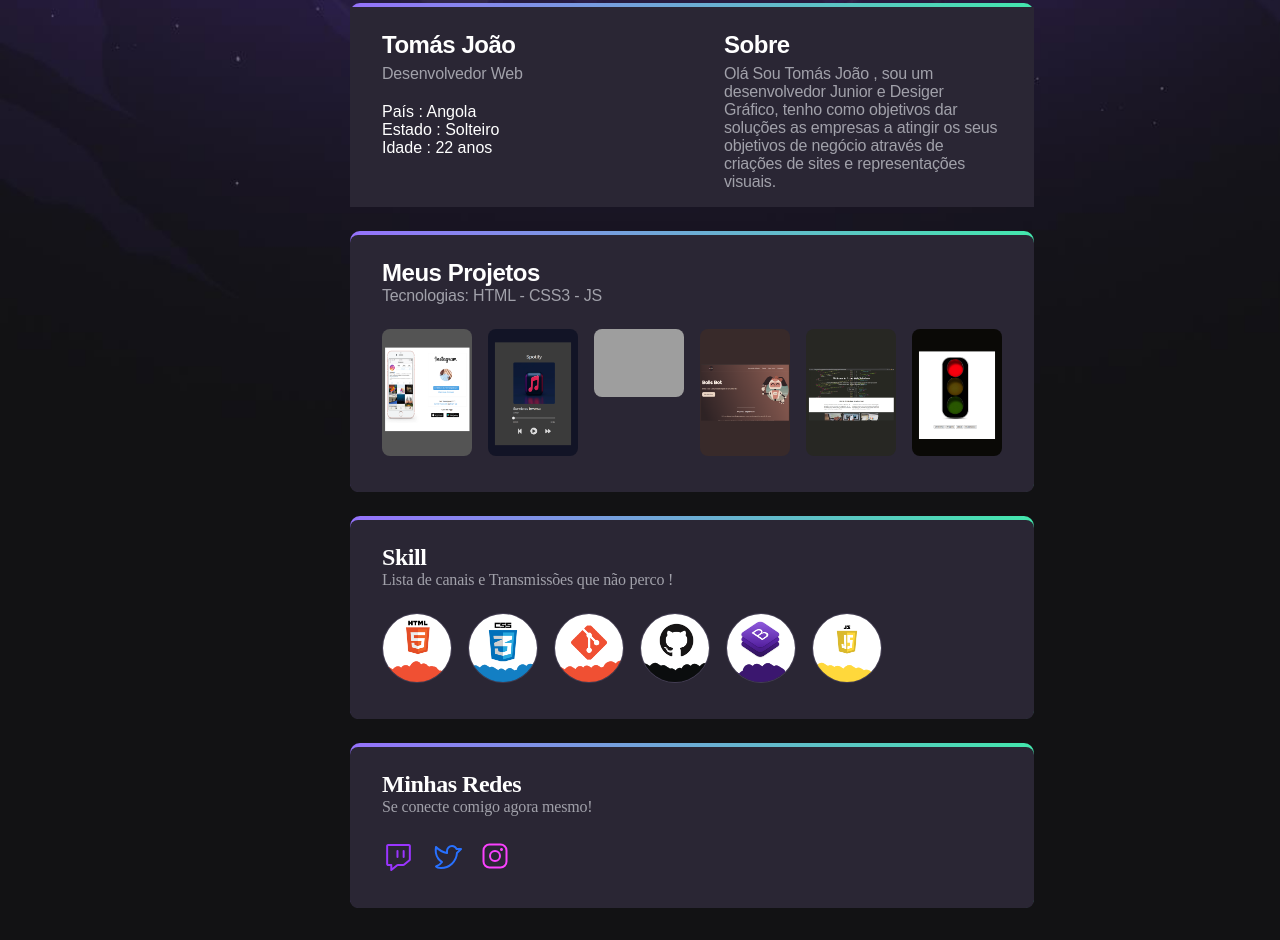
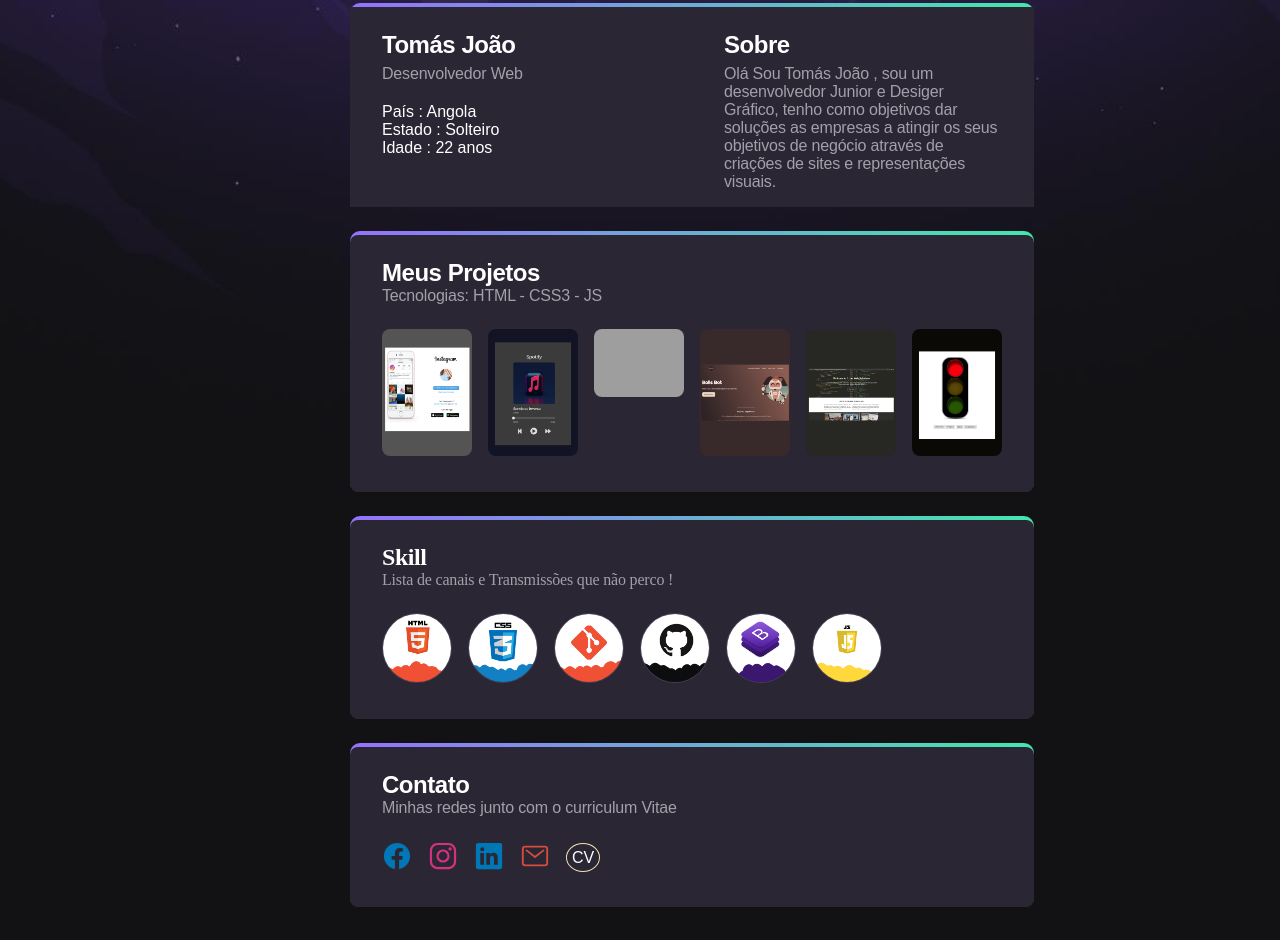
Before and after one commit to 13Tom/NLW-2022, a plain HTML site: page index.html in a window 1280 px wide. Shown: the part 213-1153 px from the top of the page. Drawn offline with nearby package versions, Linux system fonts and the light colour scheme; grey boxes are pictures that could not be loaded; a web font is replaced by a local one.

Commit message:
foi alterado e completado a mindia social , foi Editado o README e o cv

```diff
--- a/index.html
+++ b/index.html
@@ -1,5 +1,5 @@
 <!DOCTYPE html>
-<html lang="en">
+<html lang="Pt">
 <head>
 
     <link rel="preconnect" href="https://fonts.googleapis.com">
@@ -10,9 +10,12 @@
     <meta http-equiv="X-UA-Compatible" content="IE=edge">
     <meta name="viewport" content="width=device-width, initial-scale=1.0">
     <link rel="stylesheet" href="./style.css">
+    <link rel="stylesheet" href="carrossel.css">
     <title>Portfólio</title>
 </head>
 <body>
+    <script type="module" src="https://unpkg.com/ionicons@5.5.2/dist/ionicons/ionicons.esm.js"></script>
+    <script nomodule src="https://unpkg.com/ionicons@5.5.2/dist/ionicons/ionicons.js"></script>
 
     <header>
         <div>
@@ -21,8 +24,6 @@
     </header>
 
     <main>
-
-
         <section class="social-list-first">
             <div>
                 <h2>Tomás João</h2>
@@ -130,48 +131,23 @@
 
         <section class="social-list">
             <div>
-                <h2>Minhas Redes</h2>
-                <p>Se conecte comigo agora mesmo!</p>
-
+                <h2>Contato</h2>
+                <p>Minhas redes junto com o curriculum Vitae</p>
                 <ul>
                     <li>
-                        <a target="_blank" href="https://www.facebook.com/Bil.russo.10">
-                            <svg width="33" height="32" viewBox="0 0 33 32" fill="none" xmlns="http://www.w3.org/2000/svg">
-                                <path
-                                  d="M21.2824 25H15.8426C15.6011 25.0001 15.3678 25.0844 15.1852 25.2375L9.28125 30V25H6.1875C5.914 25 5.65169 24.8946 5.4583 24.7071C5.2649 24.5196 5.15625 24.2652 5.15625 24V6C5.15625 5.73478 5.2649 5.48043 5.4583 5.29289C5.65169 5.10536 5.914 5 6.1875 5H26.8125C27.086 5 27.3483 5.10536 27.5417 5.29289C27.7351 5.48043 27.8438 5.73478 27.8438 6V19.5375C27.8417 19.6832 27.8072 19.8267 27.7427 19.9583C27.6782 20.0899 27.5851 20.2065 27.4699 20.3L21.9398 24.7625C21.7572 24.9156 21.5239 24.9999 21.2824 25V25Z"
-                                  stroke="#9A35FF" stroke-width="2" stroke-linecap="round" stroke-linejoin="round" />
-                                <path d="M21.6562 11V17" stroke="#9A35FF" stroke-width="2" stroke-linecap="round"
-                                  stroke-linejoin="round" />
-                                <path d="M15.4688 11V17" stroke="#9A35FF" stroke-width="2" stroke-linecap="round"
-                                  stroke-linejoin="round" />
-                              </svg>
-                        </a>
+                        <a href="https://www.facebook.com/Bil.russo.10/" target="_blank"> <ion-icon class="facebook" name="logo-facebook"></ion-icon></a>
                     </li>
-
                     <li>
-                        <a target="_blank" href="https://www.twitch.tv/alanzoka">
-                            <svg width="32" height="32" viewBox="0 0 32 32" fill="none" xmlns="http://www.w3.org/2000/svg">
-                                <path
-                                  d="M16 11C16 8.25003 18.3125 5.96253 21.0625 6.00003C22.0256 6.01115 22.9649 6.30018 23.7676 6.83237C24.5704 7.36457 25.2023 8.11728 25.5875 9.00003H30L25.9625 13.0375C25.7019 17.0932 23.9066 20.8975 20.9415 23.6769C17.9764 26.4562 14.0641 28.002 10 28C6 28 5 26.5 5 26.5C5 26.5 9 25 11 22C11 22 3 18 5 7.00003C5 7.00003 10 12 16 13V11Z"
-                                  stroke="#2871FF" stroke-width="2" stroke-linecap="round" stroke-linejoin="round" />
-                            </svg>
-                        </a>
+                        <a href=""><ion-icon class="instagram" name="logo-instagram"></ion-icon></a>
                     </li>
-
                     <li>
-                        <a target="_blank" href="https://www.twitch.tv/cellbit">
-                            <svg width="32" height="32" viewBox="0 0 32 32" fill="none" xmlns="http://www.w3.org/2000/svg">
-                                <path
-                                  d="M16 21C18.7614 21 21 18.7614 21 16C21 13.2386 18.7614 11 16 11C13.2386 11 11 13.2386 11 16C11 18.7614 13.2386 21 16 21Z"
-                                  stroke="#FA41FE" stroke-width="2" stroke-miterlimit="10" />
-                                <path
-                                  d="M21.5 4.5H10.5C7.18629 4.5 4.5 7.18629 4.5 10.5V21.5C4.5 24.8137 7.18629 27.5 10.5 27.5H21.5C24.8137 27.5 27.5 24.8137 27.5 21.5V10.5C27.5 7.18629 24.8137 4.5 21.5 4.5Z"
-                                  stroke="#FA41FE" stroke-width="2" stroke-linecap="round" stroke-linejoin="round" />
-                                <path
-                                  d="M22.5 11C23.3284 11 24 10.3284 24 9.5C24 8.67157 23.3284 8 22.5 8C21.6716 8 21 8.67157 21 9.5C21 10.3284 21.6716 11 22.5 11Z"
-                                  fill="#FA41FE" />
-                              </svg>
-                        </a>
+                        <a href="https://www.linkedin.com/in/tom%C3%A1s-jo%C3%A3o-9636b7213/" target="_blank"><ion-icon class="linkedin" name="logo-linkedin"></ion-icon></a>
+                    </li>
+                    <li>
+                        <a href="https://mail.google.com/mail/u/0/#inbox" target="_blank"><ion-icon class="gmail" name="mail-outline"></ion-icon></a>
+                    </li>
+                    <li class="curri">
+                        <a class="curriculum" href="./meu cv/Tomás VC.pdf" target="_blank">CV</a>
                     </li>
                 </ul>
 
--- a/style.css
+++ b/style.css
@@ -187,3 +187,44 @@ main section:nth-child(3){
         transform: translateY(0);
     }
 }
+
+
+/*Minhas redes social */
+.facebook{
+    font-size: 30px;
+    color: #0177b5;
+}
+
+.instagram{
+    color: #d3337f;
+    font-size: 30px;
+}
+
+.linkedin{
+    color: #0177b5;
+    font-size: 30px;
+}
+.social-list div{
+    font-family: 'innter',sans-serif;
+}
+
+.social-list div ul li a{
+    text-decoration: none;
+    color: white;
+}
+
+.social-list .curriculum{
+    border: 1px solid wheat;
+    border-radius: 50%;
+    padding: 5px;
+}
+
+.curri{
+    margin-top: 8px;
+
+}
+.gmail{
+    font-size: 30px;
+    color: #d44c3d;
+
+}
```
Also changed, not shown: carrossel.css (added), github/Content Creator Resume (7).png (added), github/Content Creator Resume.png (deleted), 4 other files.
